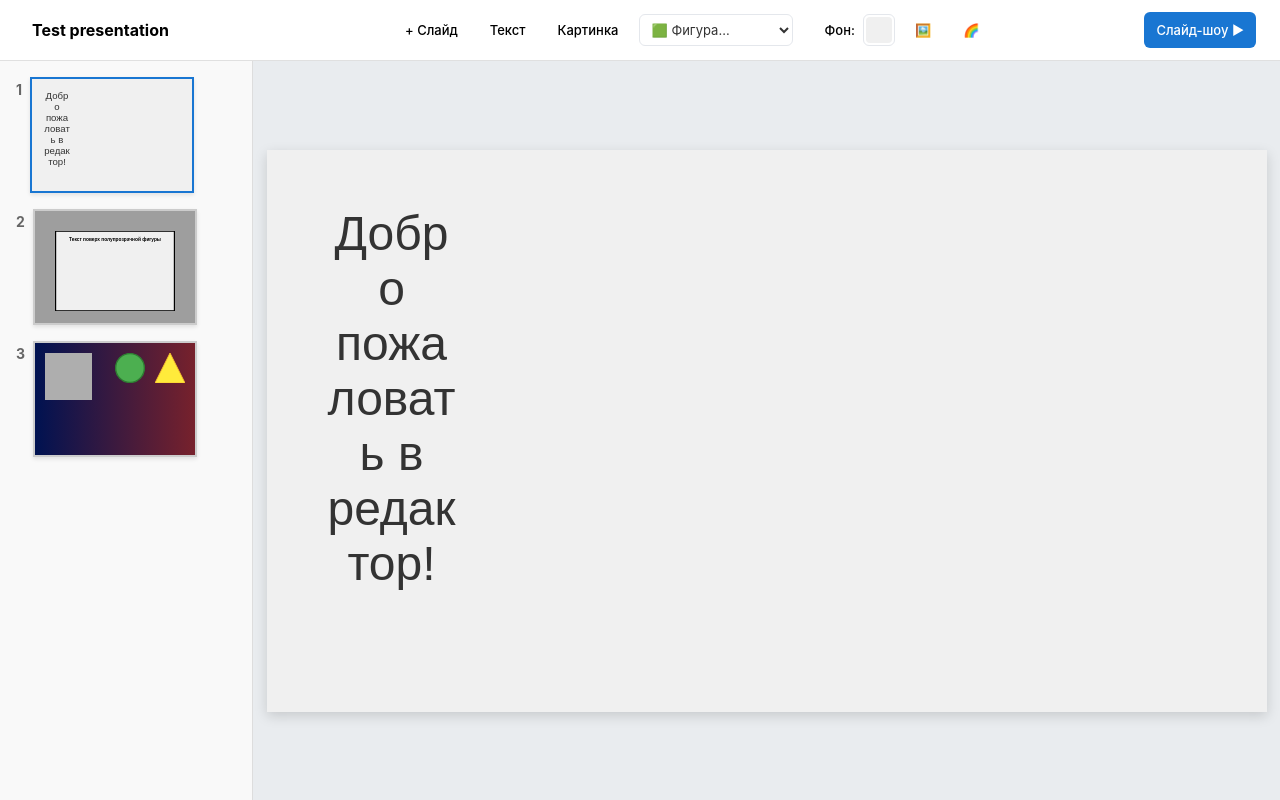
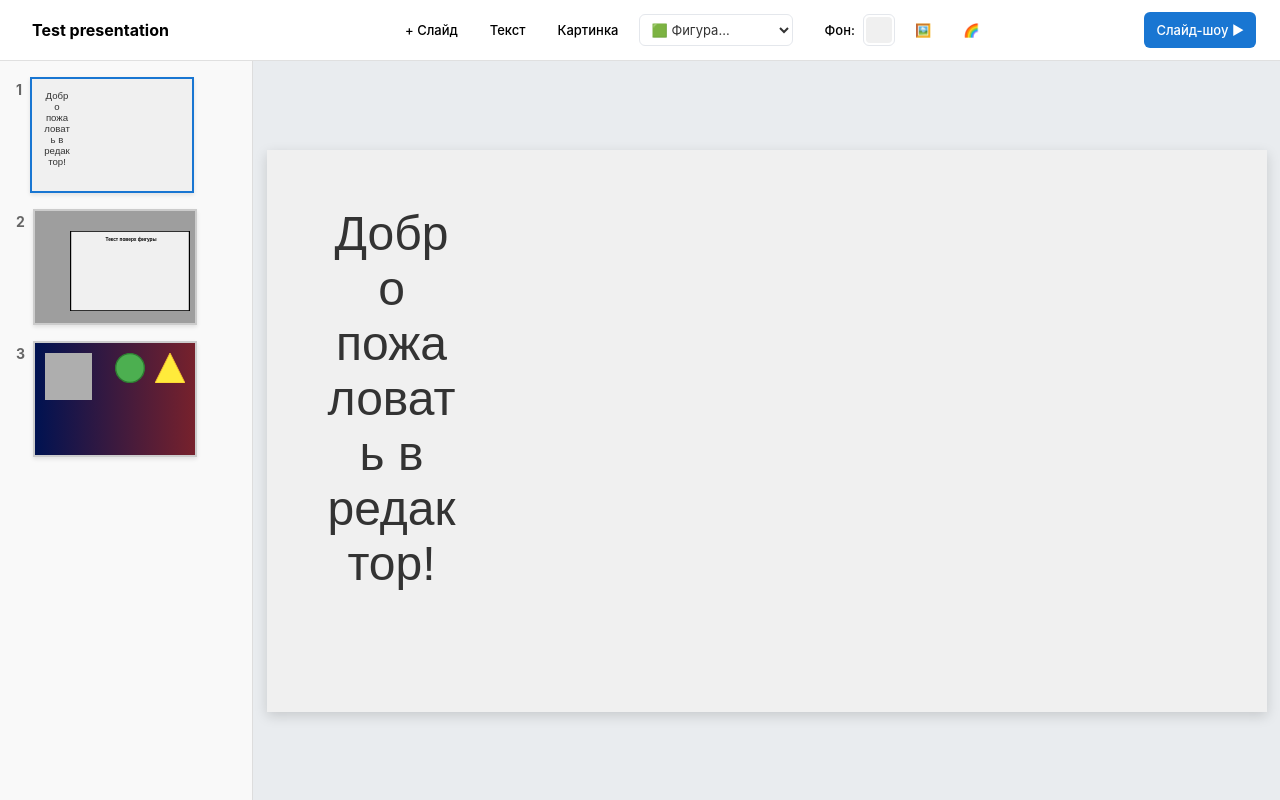
Before and after one commit to FunCodingMan/presentation-maker, a React (Vite) app: page / in a window 1280 px wide. Built offline with nearby package versions, Linux system fonts and the light colour scheme; grey boxes are pictures that could not be loaded.

Commit message:
feat: clear code

```diff
--- a/src/components/TextInput.tsx
+++ b/src/components/TextInput.tsx
@@ -24,7 +24,6 @@ function TextInput({ value, onChange, className = '', placeHolder = '', style, r
     return (
         <div
             contentEditable={!readonly}
-            suppressContentEditableWarning={true}
             className={`${styles.contentEditableDiv} ${className}`}
             style={{
                 ...style,
--- a/src/data.ts
+++ b/src/data.ts
@@ -40,17 +40,17 @@ function createTestPresentation(): Presentation {
 
     slide2 = addFigureObject(slide2, {
         id: generateId(),
-        position: { x: 100, y: 100 },
+        position: { x: 175, y: 100 },
         size: { width: 600, height: 400 },
         figureStyle: { shape: 'rectangle', fillColor: 'rgba(255, 255, 255, 0.85)', strokeColor: '#000000', strokeWidth: 2 }
     });
 
     slide2 = addTextObject(slide2, {
         id: generateId(),
-        position: { x: 120, y: 120 },
+        position: { x: 200, y: 120 },
         size: { width: 560, height: 50 },
         textLayout: 'center',
-        spans: [{ text: 'Текст поверх полупрозрачной фигуры', style: { fontFamily: 'Arial', fontSize: 24, fontColor: '#000000', fontStyle: ['bold'] } }]
+        spans: [{ text: 'Текст поверх фигуры', style: { fontFamily: 'Arial', fontSize: 24, fontColor: '#000000', fontStyle: ['bold'] } }]
     });
 
     presentation = addSlide(presentation, { id: generateId(), slideName: 'Объекты' })
```
